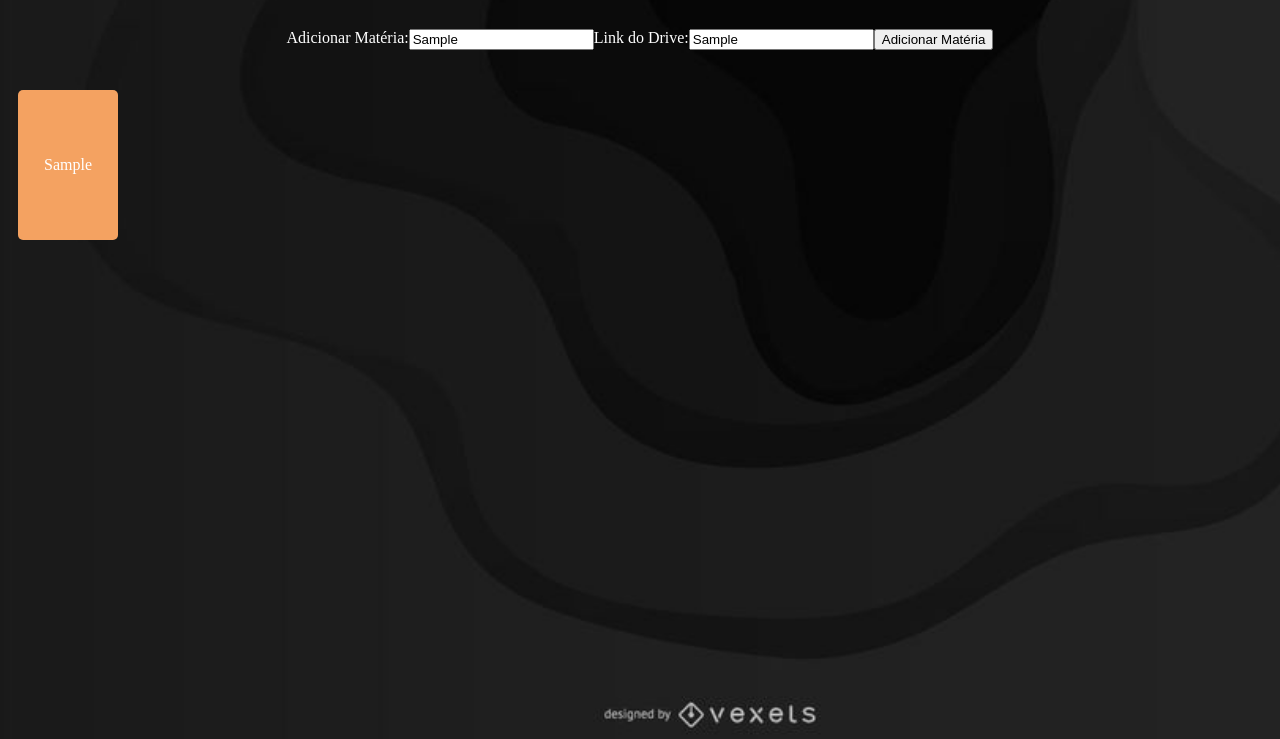
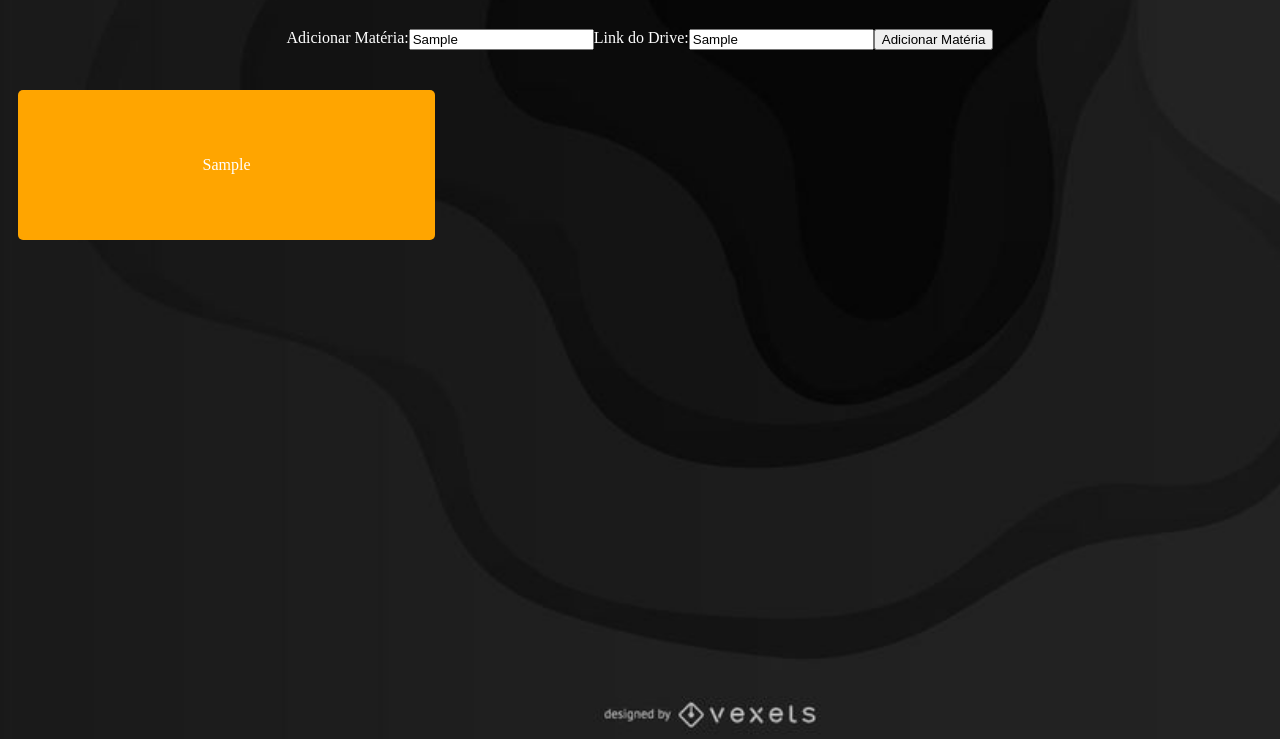
Before and after one commit to GustavoOliveiraSousa/Dashboard-Concurso, a plain HTML site: page index.html in a window 1280 px wide. Both pictures are taken after typing "Sample", "Sample" into the empty fields and a click on the input "Adicionar Matéria". Shown: the part 61-800 px from the top of the page. Drawn offline with Linux system fonts and the light colour scheme.

Commit message:
Estilizando

```diff
--- a/index.html
+++ b/index.html
@@ -15,7 +15,7 @@
         <input type="text" id="link" name="link"><br>
         <input type="submit" value="Adicionar Matéria">
     </form>
-    <div id="bookshelf">
+    <div id="bookshelf" class="livros">
         <!-- Os livros serão adicionados aqui -->
     </div>
 
--- a/style.css
+++ b/style.css
@@ -1,9 +1,9 @@
 .book {
     display: inline-block;
-    width: 100px;
+    width: 33%;
     height: 150px;
     margin: 10px;
-    background-color: #f4a261;
+    background-color: orange;
     color: white;
     text-align: center;
     line-height: 150px;
@@ -22,6 +22,7 @@
     text-align: center;
     cursor: pointer;
     border-radius: 5px;
+    margin-top: -20px;
 }
 
 .book:hover .remove {
```
